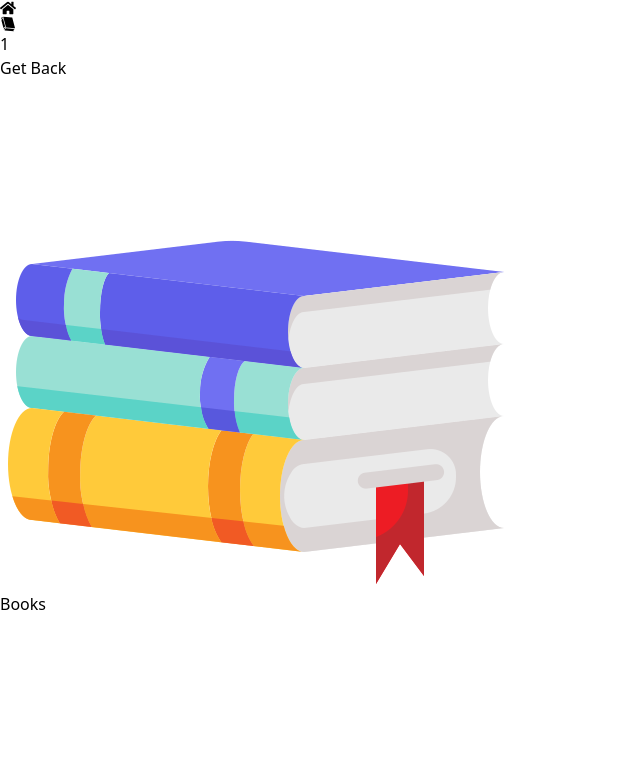
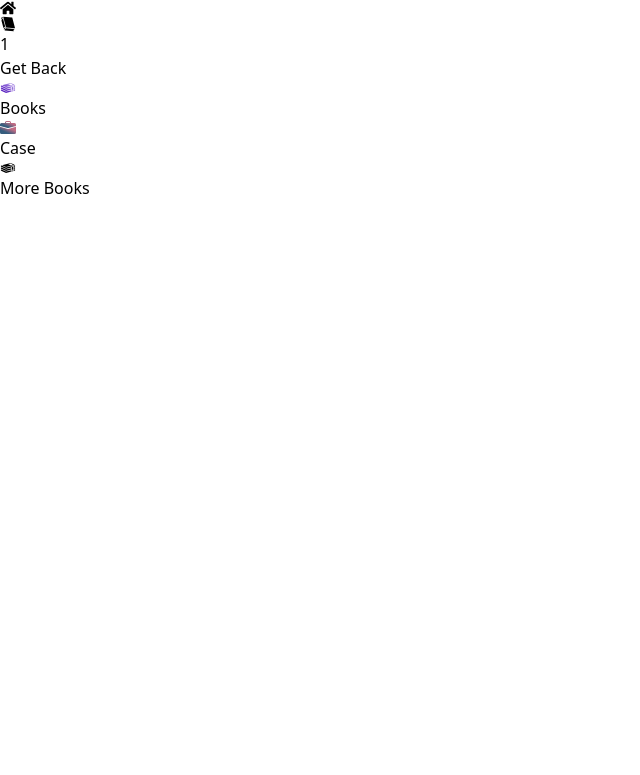
Before and after one commit to Murtaza01/collegeApp, a React (Vite) app: page /1 in a window 1280 px wide. Shown: the top 775 px of the page, without its empty margins (0-640 px from the left). Built offline with nearby package versions, Linux system fonts and the light colour scheme.

Commit message:
styled the navigationCard, gave the icons gradient color with the help of linearGradient html element, thats it.

```diff
--- a/src/assets/data/navigation.jsx
+++ b/src/assets/data/navigation.jsx
@@ -1,7 +1,8 @@
 import { FaHome } from "react-icons/fa";
 import { GiWhiteBook } from "react-icons/gi";
-import book from "../../assets/books.png";
-import book1 from "../../assets/books.png";
+import { GiBookPile } from "react-icons/gi";
+// import { GiExitDoor } from "react-icons/gi";
+import { BsBriefcaseFill } from "react-icons/bs";
 
 export const navBarData = [
   {
@@ -20,12 +21,35 @@ export const navBarData = [
 export const navCardData = [
   {
     title: "Books",
-    image: book,
+    icon: (
+      <svg width="1em" height="1em">
+        <linearGradient id="blue-gradient" x1="100%" y1="0" x2="0%" y2="100%">
+          <stop offset="30%" stopColor="#a17fe0" />
+          <stop offset="70%" stopColor="#5D26C1" />
+        </linearGradient>
+
+        <GiBookPile style={{ fill: "url(#blue-gradient)" }} />
+      </svg>
+    ),
+    route: "books",
+  },
+  {
+    title: "Case",
+    icon: (
+      <svg width="1em" height="1em">
+        <linearGradient id="red-gradient" x1="100%" y1="0%" x2="0%" y2="100%">
+          <stop offset="30%" stopColor="#C06C84" />
+          <stop offset="70%" stopColor="#355C7D" />
+        </linearGradient>
+
+        <BsBriefcaseFill style={{ fill: "url(#red-gradient)" }} />
+      </svg>
+    ),
     route: "books",
   },
   {
     title: "More Books",
-    image: book1,
+    icon: <GiBookPile className="text-violet-500" />,
     route: "books",
   },
 ];
--- a/src/assets/data/stages.js
+++ b/src/assets/data/stages.js
@@ -1,4 +1,4 @@
-const stages = {
+const stagesData = {
   ["First-Stage"]: 1,
   ["Second-Stage"]: 2,
   ["Third-Stage"]: 3,
@@ -6,4 +6,4 @@ const stages = {
   ["All-Stages"]: 5,
 };
 
-export default stages;
+export default stagesData;
--- a/src/components/NavigationCard.jsx
+++ b/src/components/NavigationCard.jsx
@@ -1,12 +1,15 @@
 import React from "react";
 import { Link } from "react-router-dom";
 
-export default function NavigationCard({ title, route, image }) {
+export default function NavigationCard({ title, route, icon }) {
   return (
-    <li className=" w-full">
-      <Link to={route} className="center flex-col px-5">
-        <img src={image} alt="" className="w-40" />
-        <span>{title}</span>
+    <li className=" ">
+      <Link
+        to={route}
+        className="w-40 center flex-col  bg-gray-50 shadow-md h-28 rounded-md"
+      >
+        <span className="text-[70px] text-gray-700 ">{icon}</span>
+        <span className="">{title}</span>
       </Link>
     </li>
   );
--- a/src/pages/Navigation.jsx
+++ b/src/pages/Navigation.jsx
@@ -6,13 +6,13 @@ export default function NavigationPage() {
     <>
       <div className="my-10 w-full px-2 center2 ">
         <menu className="grid grid-cols-2 gap-2">
-          {navCardData.map(({ title, route, image }) => {
+          {navCardData.map(({ title, route, icon }) => {
             return (
               <NavigationCard
                 key={title}
                 title={title}
                 route={route}
-                image={image}
+                icon={icon}
               />
             );
           })}
--- a/src/pages/Stage.jsx
+++ b/src/pages/Stage.jsx
@@ -1,7 +1,7 @@
 import { useDispatch } from "react-redux";
 import { useParams, useNavigate, Outlet } from "react-router-dom";
 import { authActions } from "../store/auth";
-import stages from "../assets/data/stages";
+import stagesData from "../assets/data/stages";
 import NavigationBar from "../components/NavigationBar";
 
 export default function StagePage() {
@@ -13,7 +13,7 @@ export default function StagePage() {
     dispatch(authActions.unAuthorize());
   };
 
-  const selectedStage = stages[`${param.stage}`];
+  const selectedStage = stagesData[`${param.stage}`];
 
   function handleClick() {
     dispatch(authActions.unAuthorize());
```
